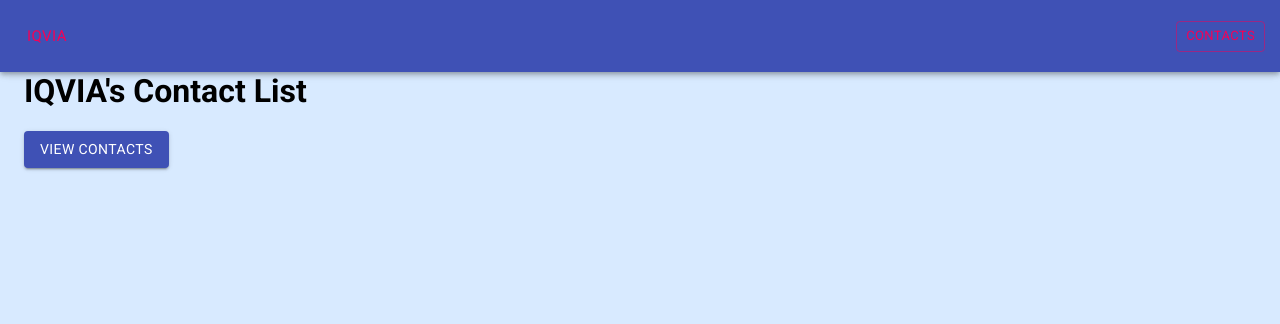
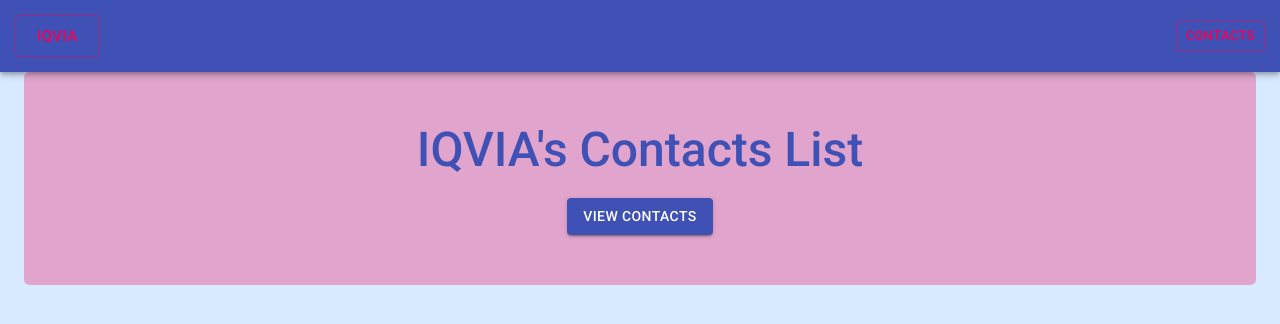
Before and after one commit to DilyanaM/contacts-iqvia, a React (Create React App) app: page / in a window 1280 px wide. Shown: the top 324 px of the page. Built offline with nearby package versions, Linux system fonts and the light colour scheme.

Commit message:
style main component and list

```diff
--- a/package.json
+++ b/package.json
@@ -5,6 +5,7 @@
   "dependencies": {
     "@apollo/react-hooks": "^3.0.1",
     "@material-ui/core": "^4.0.0",
+    "@material-ui/icons": "^4.2.1",
     "@types/jest": "24.0.0",
     "@types/node": "10.12.21",
     "@types/react": "16.8.2",
--- a/src/App.tsx
+++ b/src/App.tsx
@@ -3,7 +3,7 @@
 import "./App.css";
 import Header from "./components/layout/Header";
 import Main from './components/main/Main';
-import List from "./components/list/List";
+import Contacts from "./components/contacts/Contacts";
 import Contact from './components/contact/View';
 import Add from './components/contact/Add';
 import Update from './components/contact/Update';
@@ -16,7 +16,7 @@
         <div className="app-container">
           <Switch>
             <Route exact path="/" component={Main} />
-            <Route exact path="/contacts" component={List} />
+            <Route exact path="/contacts" component={Contacts} />
             <Route exact path="/contacts/add" component={Add} />
             <Route exact path="/contacts/:id" component={Contact} />
             <Route exact path="/contacts/:id/update" component={Update} />
--- /dev/null
+++ b/src/components/contacts/Contacts.css
@@ -0,0 +1,15 @@
+.list-container {
+  max-width: 100vw !important;
+}
+
+.top-container {
+  display: flex;
+  justify-content: space-between;
+  align-items: center;
+  padding: 15px 0;
+}
+
+.list-title {
+  color: #3f51b5;
+  font-weight: 500 !important;
+}
--- /dev/null
+++ b/src/components/contacts/Contacts.tsx
@@ -0,0 +1,30 @@
+import React from 'react';
+import { Link } from 'react-router-dom';
+import { useQuery } from '@apollo/react-hooks';
+import Container from '@material-ui/core/Container';
+import Box from '@material-ui/core/Box';
+import Typography from '@material-ui/core/Typography';
+import Button from '@material-ui/core/Button';
+import List from '../list/List';
+import GET_CONTACTS from '../../graphql/queries/contactsList';
+import './Contacts.css';
+
+const Contacts = () => {
+  const { loading, error, data } = useQuery(GET_CONTACTS);
+  if (loading) return <p>Loading...</p>;
+  if (error) return <p>Error :(</p>;
+
+  return (
+    <Container className="list-container">
+      <Box className="top-container">
+        <Typography variant="h4" className="list-title">Contacts</Typography>
+        <Link to="/contacts/add">
+          <Button color="primary" variant="contained">Add New</Button>
+        </Link>
+      </Box>
+      <List contacts={data.contacts} />
+    </Container>
+  );
+};
+
+export default Contacts;
--- a/src/components/layout/Header.tsx
+++ b/src/components/layout/Header.tsx
@@ -7,10 +7,20 @@
 const Header = () => (
   <AppBar color="primary" className="header">
     <Link to="/">
-      <Button size="large" color="secondary">IQVIA</Button>
+      <Button
+        size="large"
+        color="secondary"
+        variant="outlined">
+          IQVIA
+      </Button>
     </Link>
     <Link to="/contacts">
-      <Button size="small" color="secondary" variant="outlined">Contacts</Button>
+      <Button
+        size="small"
+        color="secondary"
+        variant="outlined">
+          Contacts
+      </Button>
     </Link>
   </AppBar>
 );
--- /dev/null
+++ b/src/components/list/List.css
@@ -0,0 +1,11 @@
+.contact-item {
+  background-color: rgba(245, 0, 87, 0.3) !important;
+  border: 1px solid rgba(245, 0, 87, 0.5) !important;
+  border-radius: 0.35rem;
+  margin-bottom: 5px;
+}
+
+.contact-item span {
+  color: #3f51b5;
+  font-weight: 500 !important;
+}
--- a/src/components/list/List.tsx
+++ b/src/components/list/List.tsx
@@ -1,32 +1,35 @@
 import React from 'react';
 import { Link } from 'react-router-dom';
-import { useQuery } from '@apollo/react-hooks';
-import GET_CONTACTS from '../../graphql/queries/contactsList';
+import List from '@material-ui/core/List';
+import ListItem from '@material-ui/core/ListItem';
+import IconButton from '@material-ui/core/IconButton';
+import ListItemSecondaryAction from '@material-ui/core/ListItemSecondaryAction';
+import ListItemText from '@material-ui/core/ListItemText';
+import ArrowForwardIosIcon from '@material-ui/icons/ArrowForwardIos';
+import './List.css';
 
-const List = () => {
-  const { loading, error, data } = useQuery(GET_CONTACTS);
-  if (loading) return <p>Loading...</p>;
-  if (error) return <p>Error :(</p>;
-
+const ContactsList = (props: any) => {
   return (
-    <div>
-      <Link to="/contacts/add">
-        <button>New</button>
-      </Link>
-      {data.contacts.map(
+    <List>
+      {!!props.contacts.length && props.contacts.map(
         ({ id, name, email }: { id: string, name: string, email: string}) => (
-          <div key={id}>
-            <p>
-              {name}: {email}
-            </p>
-            <Link to={`/contacts/${id}`}>
-              <button>View more</button>
-            </Link>
-          </div>
+          <ListItem key={id} className="contact-item">
+            <ListItemText
+              primary={name}
+              secondary={email}
+            />
+            <ListItemSecondaryAction>
+              <Link to={`/contacts/${id}`}>
+                <IconButton edge="end" aria-label="delete">
+                  <ArrowForwardIosIcon />
+                </IconButton>
+              </Link>
+            </ListItemSecondaryAction>
+          </ListItem>
         )
       )}
-    </div>
+    </List>
   );
 };
 
-export default List;
+export default ContactsList;
--- a/src/components/main/Main.css
+++ b/src/components/main/Main.css
@@ -7,3 +7,19 @@
   align-items: center;
   background-color: #D8EAFF;
 }
+
+.inner-container {
+  padding: 50px;
+  background-color: rgba(245, 0, 87, 0.3);
+  border-radius: .35rem;
+  display: flex;
+  flex-direction: column;
+  justify-content: center;
+  align-items: center;
+}
+
+.main-title {
+  color: #3f51b5;
+  margin-bottom: 20px !important;
+  font-weight: 500 !important;
+}
--- a/src/components/main/Main.tsx
+++ b/src/components/main/Main.tsx
@@ -2,14 +2,22 @@
 import { Link } from 'react-router-dom';
 import Container from '@material-ui/core/Container';
 import Button from '@material-ui/core/Button';
+import Typography from '@material-ui/core/Typography';
+import Box from '@material-ui/core/Box';
 import './Main.css';
 
 const Main = () => (
   <Container className="main-container">
-    <h1>IQVIA's Contact List</h1>
-    <Link to="/contacts">
-      <Button color="primary" variant="contained">View contacts</Button>
-    </Link>
+    <Box className="inner-container">
+      <Typography
+        variant="h3"
+        className="main-title">
+          IQVIA's Contacts List
+      </Typography>
+      <Link to="/contacts">
+        <Button color="primary" variant="contained">View contacts</Button>
+      </Link>
+    </Box>
   </Container>
 )
 
--- a/src/index.css
+++ b/src/index.css
@@ -1,4 +1,4 @@
-@import url('https://fonts.googleapis.com/css?family=Roboto:400,700&display=swap');
+@import url('https://fonts.googleapis.com/css?family=Roboto:400,500,700&display=swap');
 
 body {
   margin: 0;
```
Also changed, not shown: 1 other file (tests, documents, lock files or other folders).
